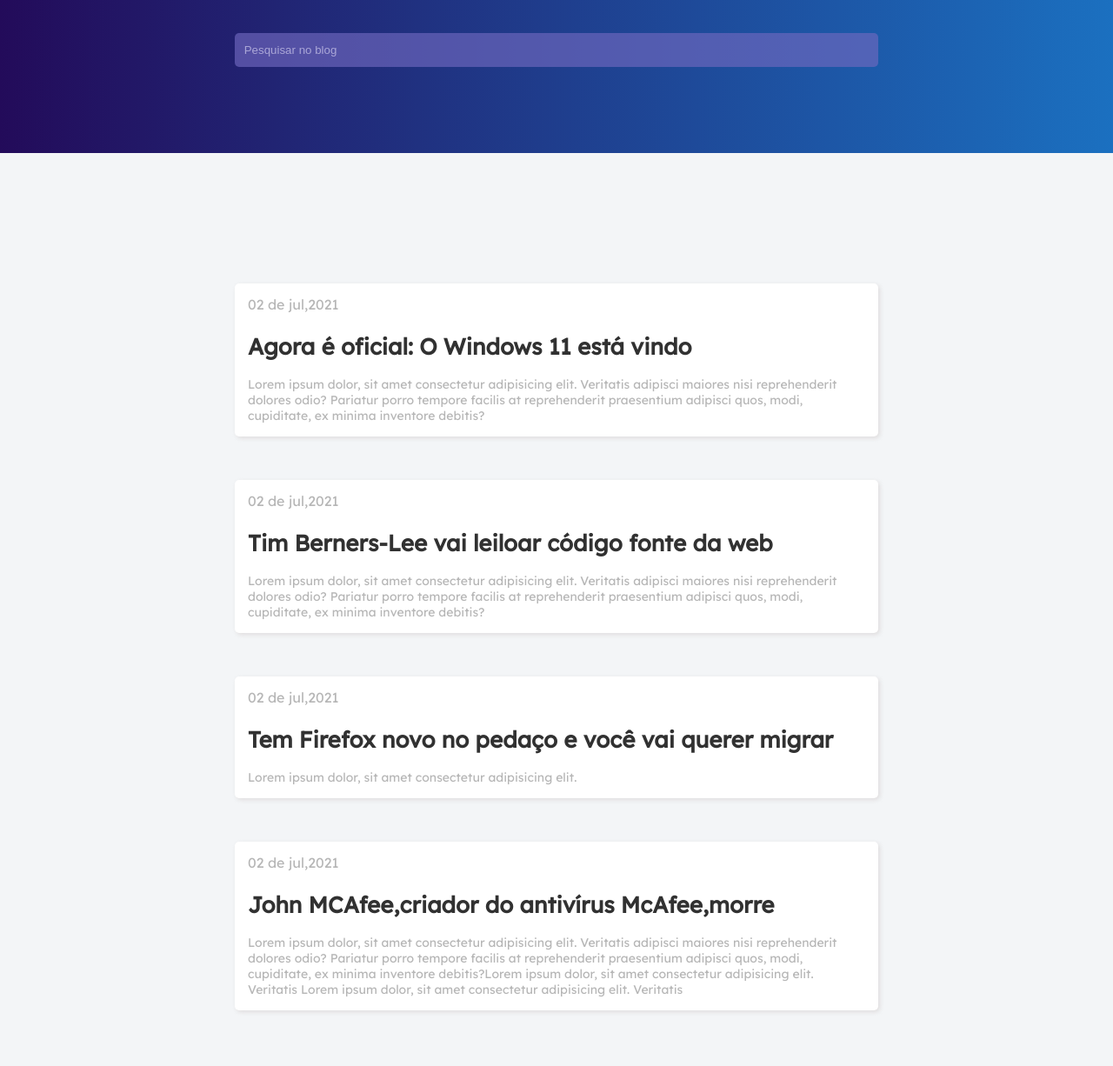
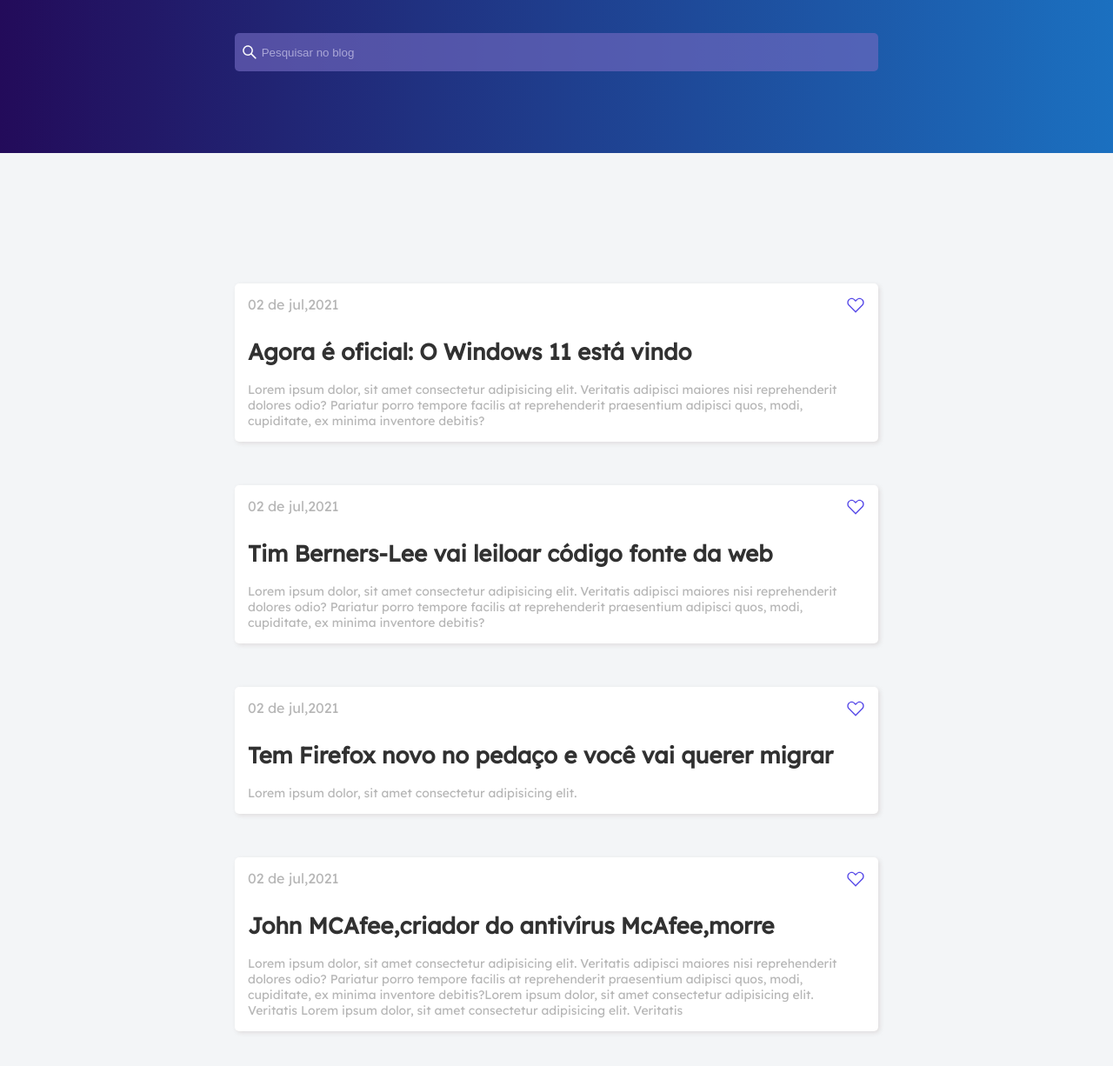
Before and after one commit to BarretoJ20/Codelandia-blog, a plain HTML site: page index.html in a window 1280 px wide. Shown: the part 74-1300 px from the top of the page at 87% size. Drawn offline with Linux system fonts and the light colour scheme; the site is published under a folder, as on GitHub Pages, so addresses that start at the root find nothing.

Commit message:
adding alternative to img

```diff
--- a/index.html
+++ b/index.html
@@ -20,7 +20,7 @@
         <p>blog</p>
       </nav>
       <form action="">
-        <img src="/assets/ant-design_search-outlined.svg" alt="" />
+        <img src="assets/ant-design_search-outlined.svg" alt="icon search" />
         <input
           type="text"
           placeholder=" Pesquisar no blog "
@@ -34,7 +34,7 @@
         <div class="header-article">
           <p class="date">02 de jul,2021</p>
           <span class="icon-card">
-            <img src="/assets/codicon_heart.svg" alt="" />
+            <img src="assets/codicon_heart.svg" alt="icon heart" />
           </span>
         </div>
         <span class="article">
@@ -51,7 +51,7 @@
         <div class="header-article">
           <p class="date">02 de jul,2021</p>
           <span class="icon-card">
-            <img src="/assets/codicon_heart.svg" alt="" />
+            <img src="assets/codicon_heart.svg" alt="icon heart" />
           </span>
         </div>
         <span class="article">
@@ -68,7 +68,7 @@
         <div class="header-article">
           <p class="date">02 de jul,2021</p>
           <span class="icon-card">
-            <img src="/assets/codicon_heart.svg" alt="" />
+            <img src="assets/codicon_heart.svg" alt="icon heart" />
           </span>
         </div>
         <span class="article">
@@ -83,7 +83,7 @@
         <div class="header-article">
           <p class="date">02 de jul,2021</p>
           <span class="icon-card">
-            <img src="/assets/codicon_heart.svg" alt="" />
+            <img src="assets/codicon_heart.svg" alt="icon heart" />
           </span>
         </div>
         <span class="article">
```
